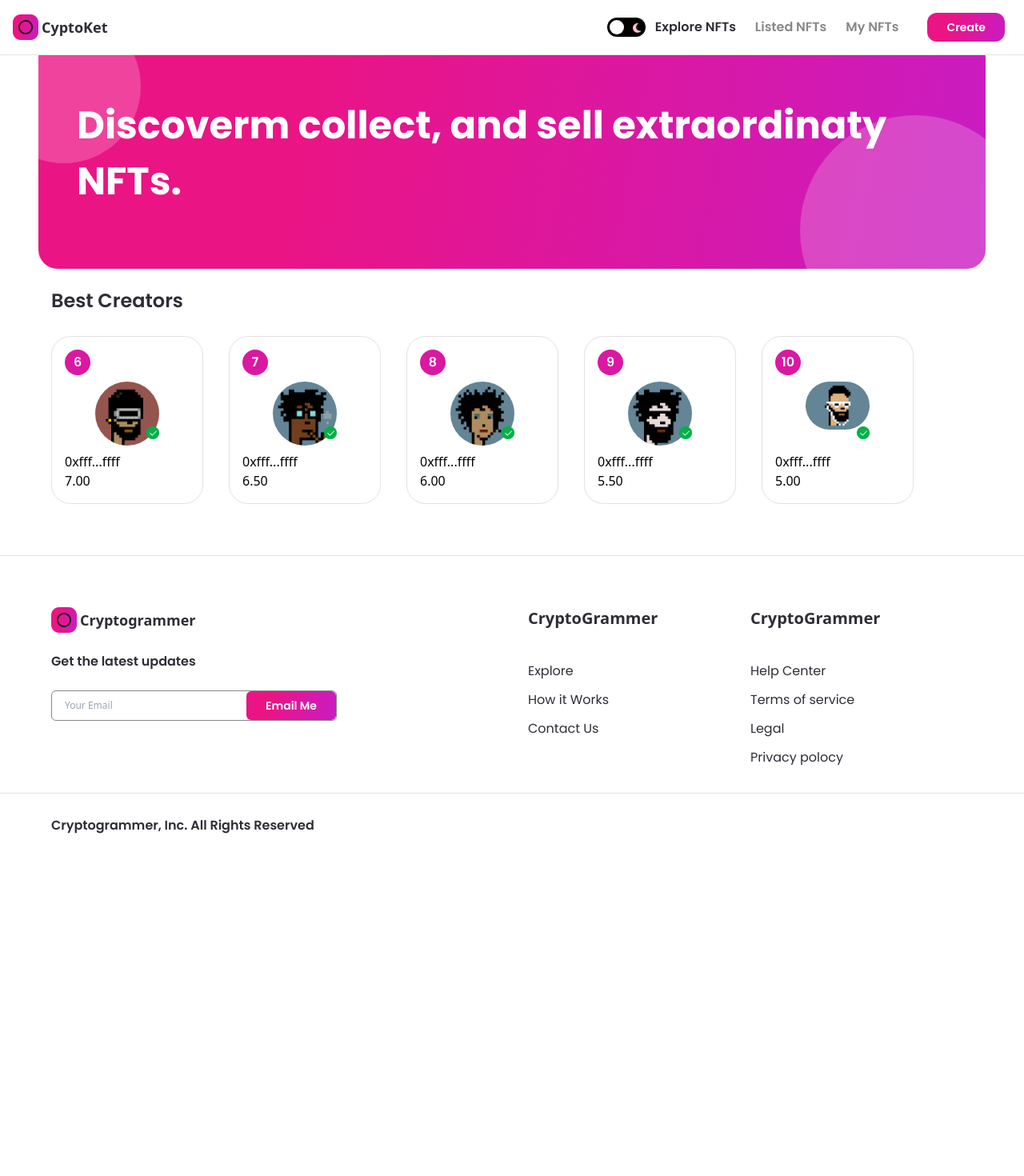
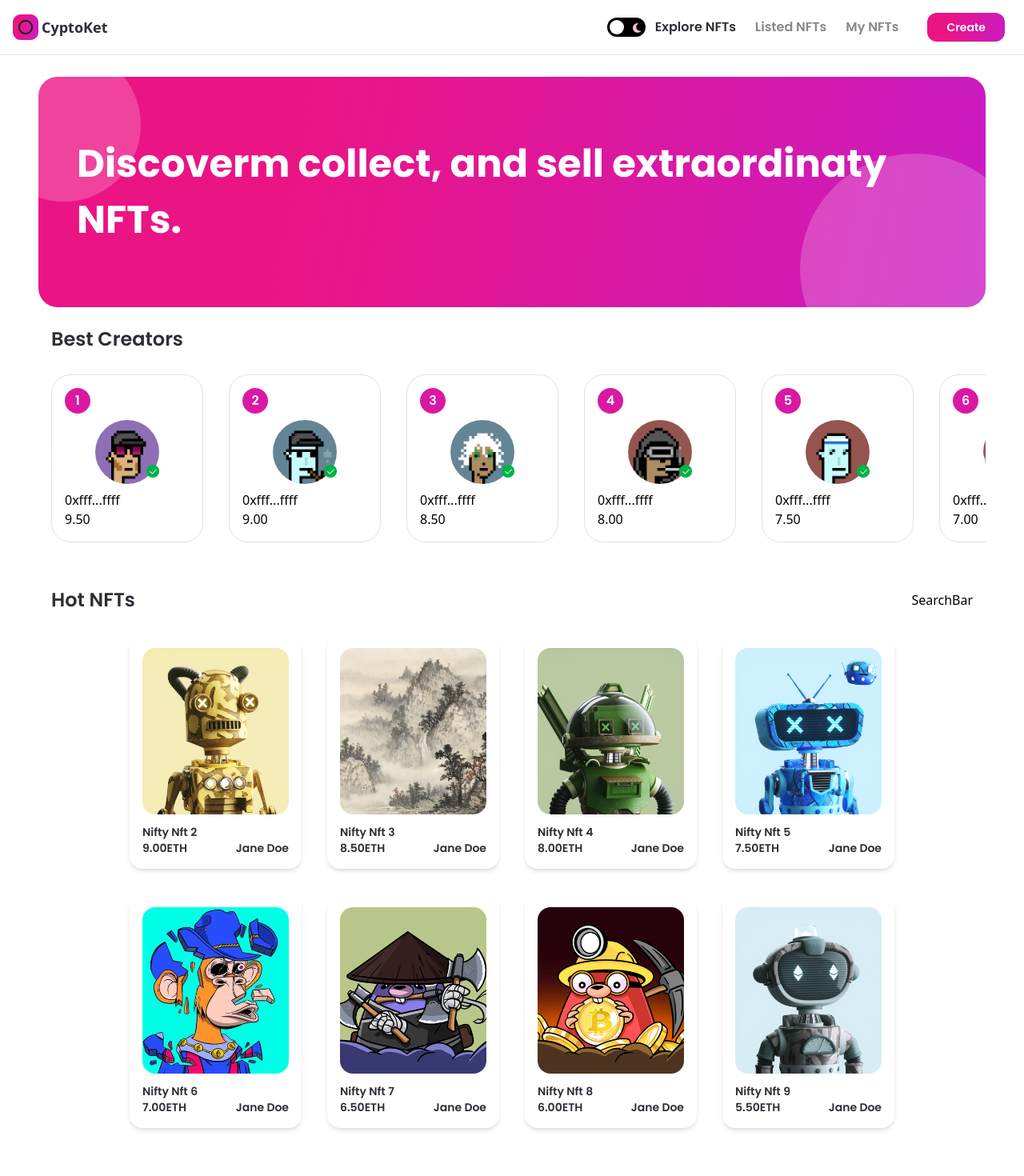
Before and after one commit to ngermanishvili/cryptogrammer-07, a Next.js app in the folder cryptogrammer/: page / in a window 1280 px wide. Shown: the top 1470 px of the page at 80% size. Before the commit the page ends 1108 px from the top, so only its background shows below. Built offline with nearby package versions, Linux system fonts and the light colour scheme.

Commit message:
index.js updated but Classname error

```diff
--- a/cryptogrammer/pages/index.js
+++ b/cryptogrammer/pages/index.js
@@ -1,43 +1,109 @@
-import React from 'react'
 import { useState, useEffect, useRef } from 'react'
 import Banner from '../components/Banner'
 import CreatorCard from '../components/CreatorCard'
 import images from '../assets'
 import { makeId } from '@/utils/makeId'
+import Image from 'next/image'
+import { useTheme } from 'next-themes'
+import { NFTCard } from '@/components'
 
 const Home = () => {
+  const [hideButtons, setHideButtons] = useState(false)
+  const { theme } = useTheme();
   const parentRef = useRef(null)
   const scrollRef = useRef(null)
-  console.log(makeId(3));
+
+  const handleScroll = (direction) => {
+    const { current } = scrollRef;
+
+    const scrollAmount = window.innerWidth > 1800 ? 270 : 210;
+
+    if (direction === 'left') {
+      current.scrollLeft -= scrollAmount;
+    } else {
+      current.scrollLeft += scrollAmount;
+    }
+  };
+
+  const isScrollable = () => {
+    const { current } = scrollRef;
+    const { current: parent } = parentRef;
+
+    if (current?.scrollWidth >= parent?.offsetWidth) {
+      setHideButtons(false);
+    } else {
+      setHideButtons(true);
+    }
+  };
+
+  useEffect(() => {
+    isScrollable();
+    window.addEventListener('resize', isScrollable);
+    return () => {
+      window.removeEventListener('resize', isScrollable);
+    };
+  }, []);
 
   return (
     <div className='flex justify-center sm:px-4 p-12'>
       <div className='w-full minmd:w-4/5'>
         <Banner
           name='Discoverm collect, and sell extraordinaty NFTs.'
-          childStyles='md:text-4xl sm:text-2xl xs=text-xl text-left'
-          parentStyles='justify-start mb-6 h-72 sm:h-60 p-12 xs:p-4 xs:h-4 4 rounded-3xl'
+          childStyles='md:text-4xl sm:text-2xl xs:text-xl text-left'
+          parentStyles='justifyStart mb-6 h-72 sm:h-60 p-12 xs:p-4 xs:h-44 rounded-3xl mt-12'
         />
         <div>
           <h1 className='font-poppins dark:text-white text-nft-black-1 text-2xl minlg:text-4xl font-semibold ml-4 xs:ml-0'>Best Creators</h1>
-          <div className='relative flex-1 max-w-full flex mt-3 '
+          <div className='relative flex-1 max-w-full flex mt-3'
             ref={parentRef}
           >
             {/* //? In this section, we are using the map function to iterate through the array of numbers and create a CreatorCard component for each number in the array. inside the creatorCard i'm using the makeId function to generate a random string of characters of a given length. */}
             <div className='flex flex-row w-max overflow-x-scroll no-scrollbar select-none' ref={scrollRef}>
-              {[6, 7, 8, 9, 10,].map((i) => (
+              {[1, 2, 3, 4, 5, 6].map((i) => (
                 <CreatorCard key={`creator-${i}`} rank={i} creatorImage={images[`creator${i}`]}
-                creatorName={`0x${makeId(3)}...${makeId(4)}`}
-                creatorEths={10 - i * 0.5}
+                  creatorName={`0x${makeId(3)}...${makeId(4)}`}
+                  creatorEths={10 - i * 0.5}
                 />
-
               ))}
+              {!hideButtons && (
+                <>
+                  <div onClick={() => handleScroll('left')} className='absolute w-8 h-8 minlg:w-12 minlg:h-12 top-45 cursor-pointer left-0'>
+                    <Image src={images.left} alt='left_arrow' className={theme === 'light' ? 'filter invert' : undefined} />
+                  </div>
+                  <div onClick={() => handleScroll('right')} className='absolute w-8 h-8 minlg:w-12 minlg:h-12 top-45 cursor-pointer right-0'>
+                    <Image src={images.right} alt='right-arrow' className={theme === 'light' ? 'filter invert' : undefined} />
+                  </div>
+                </>
+              )}
             </div>
+          </div>
+        </div>
+        <div className="mt-10">
+          <div className="flexBetween mx-4 sm:mx-0 minlg:mx-8 sm:flex-col sm:items-start">
+            <h1 className="flex-1 font-poppins dark:text-white text-nft-black-1 text-2xl minlg:text-4xl font-semibold sm:mb-4">Hot NFTs</h1>
+            <div className='flex flex-end'>SearchBar</div>
+          </div>
+          <div className="flex flex-wrap justify-center mt-3 w-full" style={{ padding: "0 20px" }}>
+            {[ 2, 3, 4, 5, 6, 7, 8, 9,].map((i) => (
+              <NFTCard
+                key={`nft-${i}`}
+                nft={{
+                  i,
+                  name: `Nifty Nft ${i}`,
+                  price: (10 - i * 0.5).toFixed(2),
+                  seller: `0x${makeId(3)}...${makeId(4)}`,
+                  owner: `0x${makeId(3)}...${makeId(4)}`,
+                }}
+              />
+            ))}
           </div>
         </div>
       </div>
     </div>
+
   )
 }
 
 export default Home;
+
+// But in this second code in the way I want to edit, don't add anything new to my code, just what is in my code, and in this second code, redo everything exactly the same, and what I don't use, just ignore it and don't use it. so now write me
```
